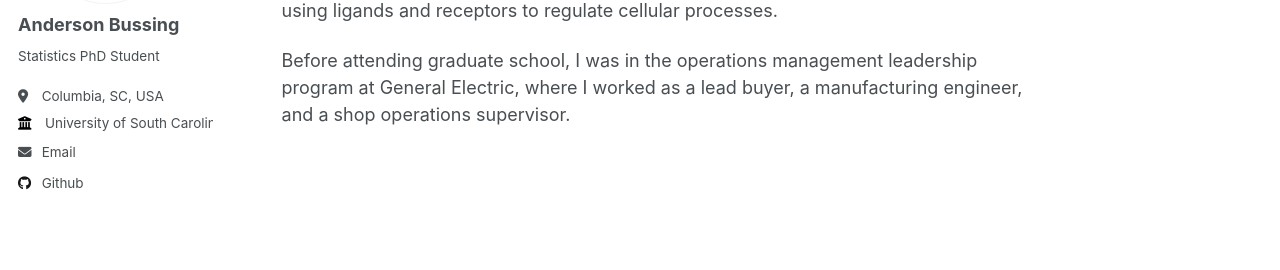
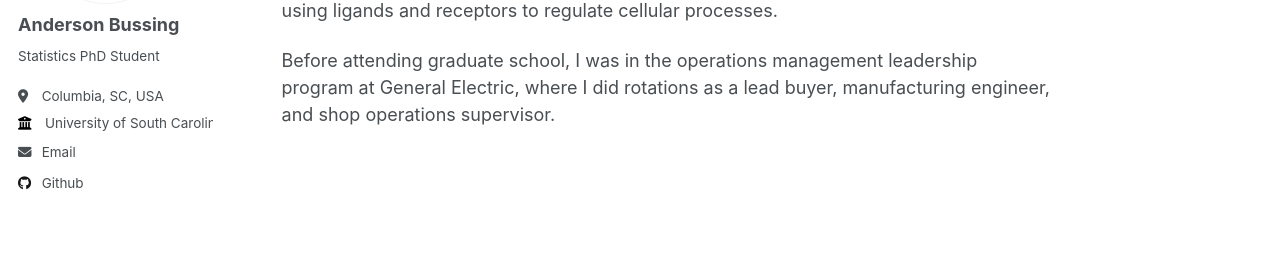
Before and after one commit to abussing/abussing.github.io, a Jekyll site: the page built from _pages/about.md, in a window 1280 px wide. Shown: the part 337-607 px from the top of the page. Built offline with Jekyll 4.4.1, drawn with Linux system fonts in a browser that asks for light colours.

Commit message:
Update about.md

```diff
--- a/_pages/about.md
+++ b/_pages/about.md
@@ -11,4 +11,4 @@ I am a 4th year PhD student at the University of South Carolina, where I work un
 
 I am interested in developing and implementing models to investigate how characteristics such as spatial location, cell type, and methylation level impact gene-gene correlation within cells. Furthermore, I wish to explore how different cell types interact within a tissue, using ligands and receptors to regulate cellular processes.
 
-Before attending graduate school, I was in the operations management leadership program at General Electric, where I worked as a lead buyer, a manufacturing engineer, and a shop operations supervisor.
+Before attending graduate school, I was in the operations management leadership program at General Electric, where I did rotations as a lead buyer, manufacturing engineer, and shop operations supervisor.
```
